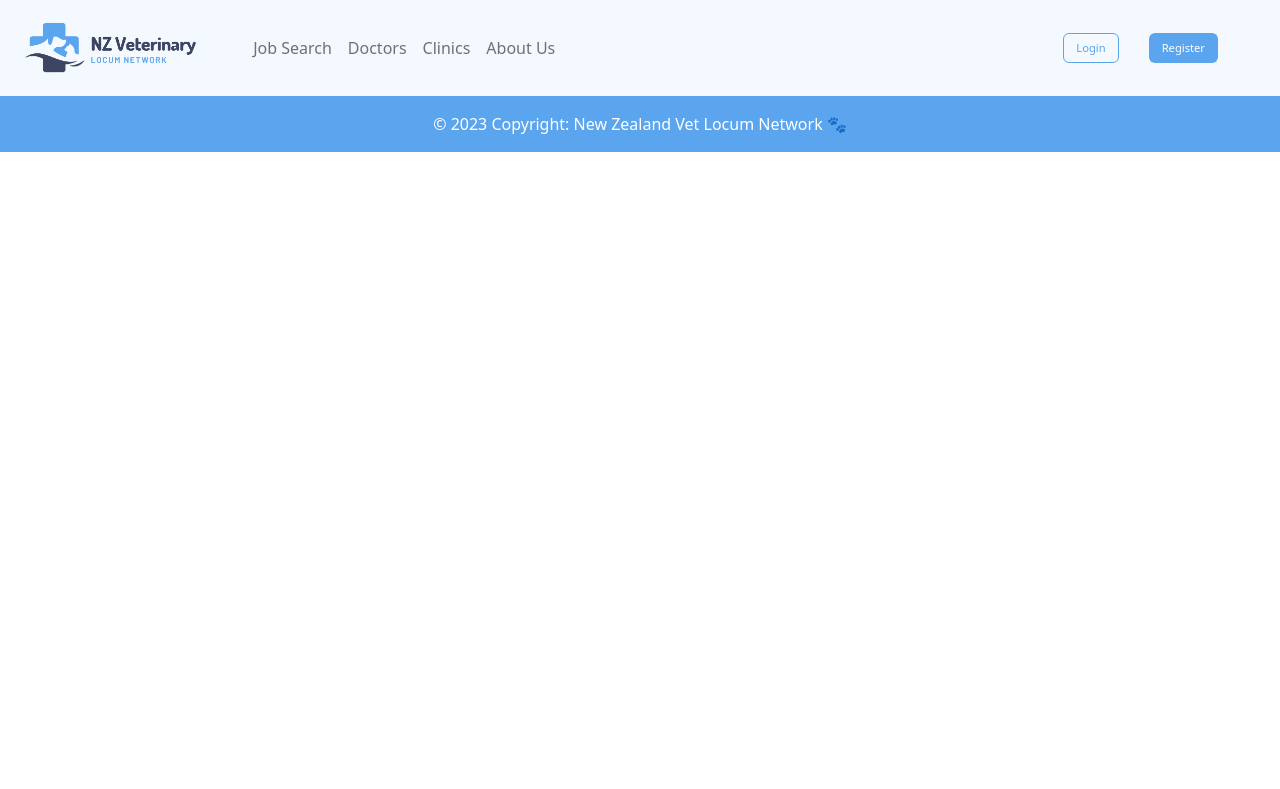
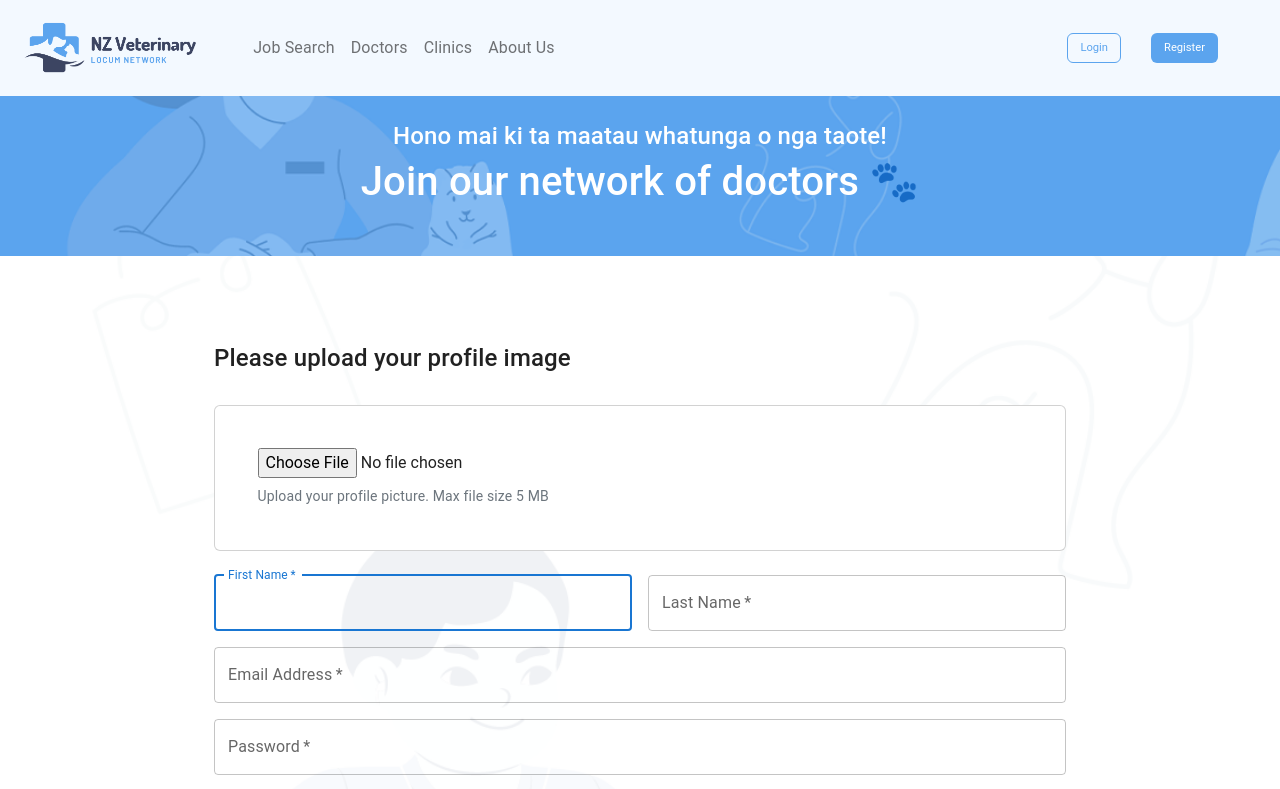
Before and after one commit to applescan/NZ-Locum-Frontend, a React (Create React App) app: page /sign-up-doctor in a window 1280 px wide. Shown: the top 789 px of the page. Built offline with nearby package versions, Linux system fonts and the light colour scheme.

Commit message:
Update SignUpDoctor.jsx

```diff
--- a/src/components/sections/Register/SignUpDoctor.jsx
+++ b/src/components/sections/Register/SignUpDoctor.jsx
@@ -92,7 +92,7 @@ export default function SignUp() {
     }
 
     if (uploading === false) {
-        <div id="Doctor-registration">
+        return <div id="Doctor-registration">
 
             <PageHeader maoriTitle="Hono mai ki ta maatau whatunga o nga taote!" englishTitle="Join our network of doctors 🐾" background={DoctorRegistrationBanner} />
 
```
